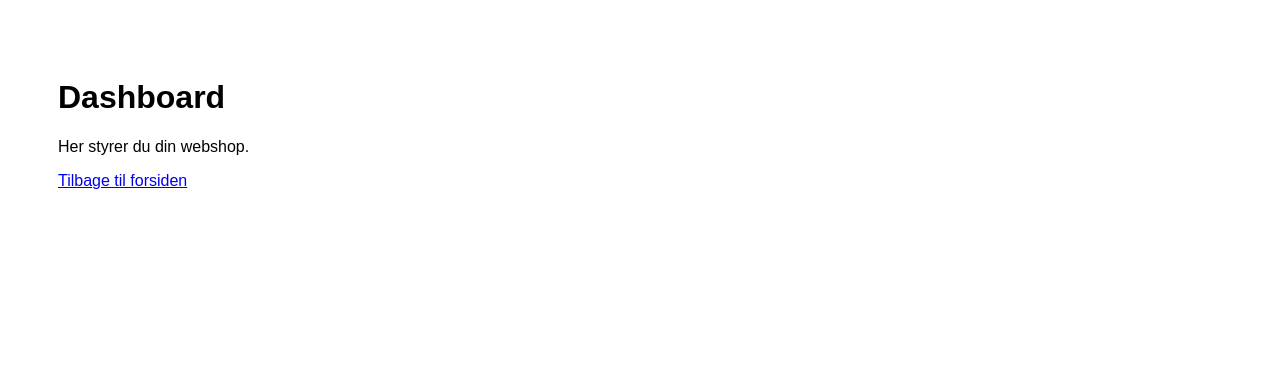
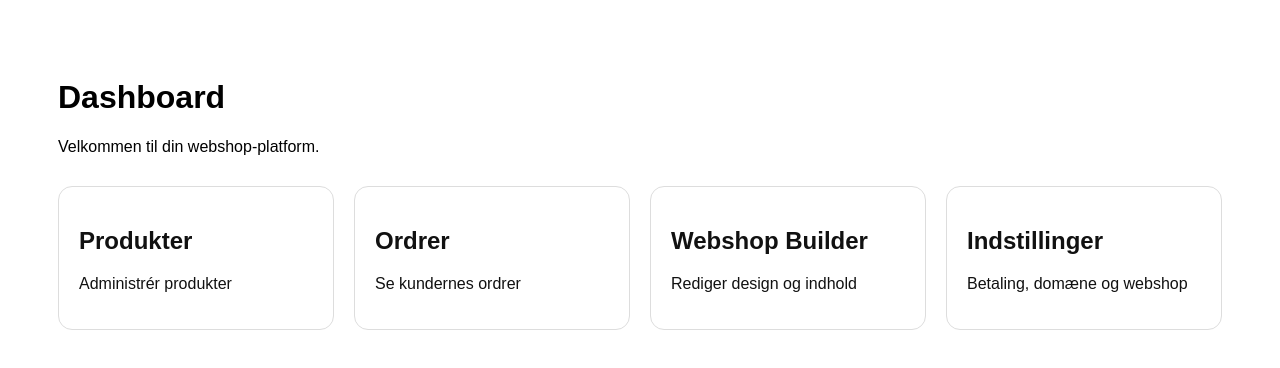
Before and after one commit to postjkhandel-ship-it/shoppilot, a Next.js app: page /dashboard in a window 1280 px wide. Shown: the top 368 px of the page. Built offline with nearby package versions, Linux system fonts and the light colour scheme.

Commit message:
Update page.js

```diff
--- a/app/dashboard/page.js
+++ b/app/dashboard/page.js
@@ -2,8 +2,45 @@ export default function Dashboard() {
   return (
     <main style={{ padding: "50px", fontFamily: "Arial" }}>
       <h1>Dashboard</h1>
-      <p>Her styrer du din webshop.</p>
-      <a href="/">Tilbage til forsiden</a>
+      <p>Velkommen til din webshop-platform.</p>
+
+      <div
+        style={{
+          display: "grid",
+          gridTemplateColumns: "repeat(auto-fit, minmax(220px,1fr))",
+          gap: "20px",
+          marginTop: "30px"
+        }}
+      >
+        <a href="/products" style={card}>
+          <h2>Produkter</h2>
+          <p>Administrér produkter</p>
+        </a>
+
+        <a href="/orders" style={card}>
+          <h2>Ordrer</h2>
+          <p>Se kundernes ordrer</p>
+        </a>
+
+        <a href="/builder" style={card}>
+          <h2>Webshop Builder</h2>
+          <p>Rediger design og indhold</p>
+        </a>
+
+        <a href="/settings" style={card}>
+          <h2>Indstillinger</h2>
+          <p>Betaling, domæne og webshop</p>
+        </a>
+      </div>
     </main>
   );
 }
+
+const card = {
+  border: "1px solid #ddd",
+  borderRadius: "14px",
+  padding: "20px",
+  textDecoration: "none",
+  color: "#111",
+  background: "#fff"
+};
```
